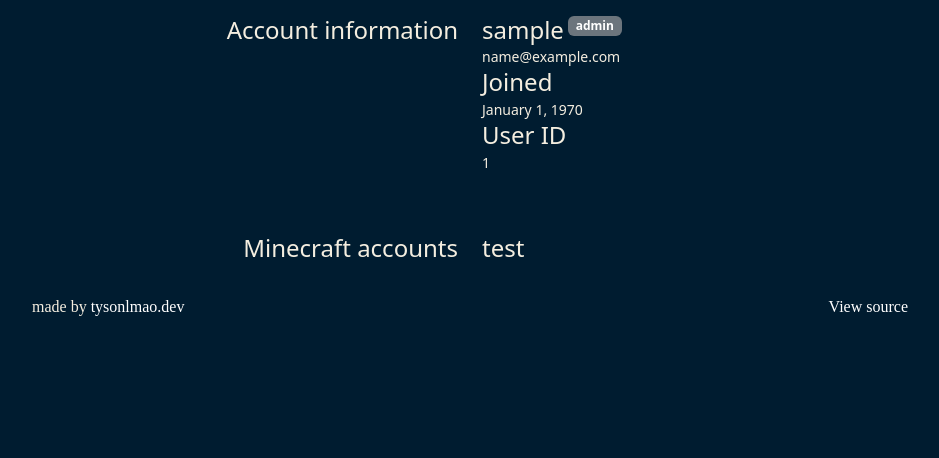
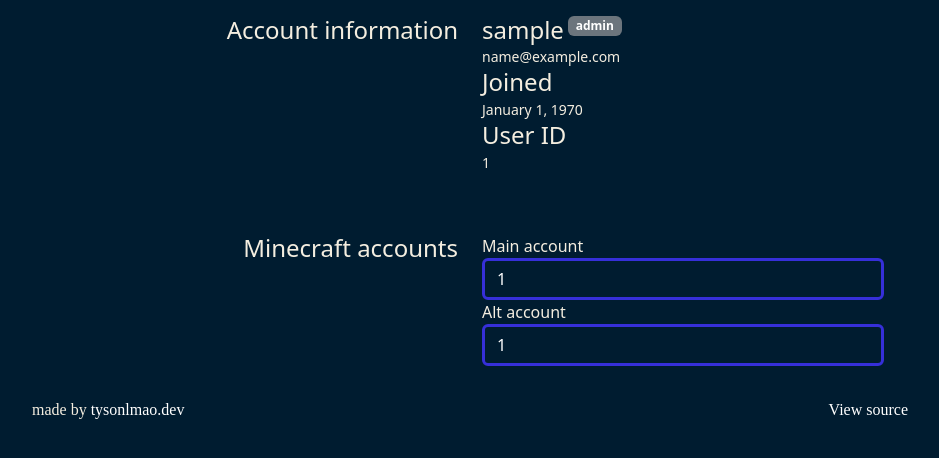
Before and after one commit to tysonlmao/pixelstats, a PHP site: page /settings.php in a window 1280 px wide. Shown: the part 276-734 px from the top of the page, without its empty margins (170-1109 px from the left). Run offline with PHP 8.4, Linux system fonts and the light colour scheme; the visitor is signed in with stand-in values (Sample User, id 1); tables that the repository leaves empty or names only in its code hold one stand-in row (values such as "Sample post"); some web fonts are replaced.

Commit message:
update_accounts

```diff
--- a/settings.php
+++ b/settings.php
@@ -6,7 +6,43 @@ if (!isset($_SESSION['userId'])) {
     header("Location: login.php");
     exit();
 }
+
+require "./includes/connection.inc.php"; // Include your database connection code
+
+// Fetch user account data from the database
+$userId = $_SESSION['userId'];
+$sql = "SELECT main_account, alt_account FROM user_accounts WHERE user_id = :userId";
+$stmt = $pdo->prepare($sql);
+$stmt->bindParam(':userId', $userId, PDO::PARAM_INT);
+$stmt->execute();
+$userAccountData = $stmt->fetch(PDO::FETCH_ASSOC);
+
+// Initialize variables to store the current values
+$currentMainAccount = $userAccountData['main_account'];
+$currentAltAccount = $userAccountData['alt_account'];
+
+if ($_SERVER['REQUEST_METHOD'] === 'POST') {
+    // Handle form submission
+    $mainAccount = $_POST['mainAccount'];
+    $altAccount = $_POST['altAccount'];
+
+    if ($mainAccount !== $currentMainAccount || $altAccount !== $currentAltAccount) {
+        // Only update the database if there are changes
+        $sql = "UPDATE user_accounts SET main_account = :mainAccount, alt_account = :altAccount WHERE user_id = :userId";
+        $stmt = $pdo->prepare($sql);
+        $stmt->bindParam(':mainAccount', $mainAccount, PDO::PARAM_STR);
+        $stmt->bindParam(':altAccount', $altAccount, PDO::PARAM_STR);
+        $stmt->bindParam(':userId', $userId, PDO::PARAM_INT);
+
+        if ($stmt->execute()) {
+            // Update the current values with new ones
+            $currentMainAccount = $mainAccount;
+            $currentAltAccount = $altAccount;
+        }
+    }
+}
 ?>
+
 <!DOCTYPE html>
 <html lang="en">
 
@@ -18,6 +54,12 @@ if (!isset($_SESSION['userId'])) {
     <link rel="stylesheet" href="./css/style.css">
     <link rel="stylesheet" href="./css/fonts.css">
     <link rel="stylesheet" href="./css/animate.css">
+    <script>
+        // JavaScript function to show the "Save Changes" button
+        function showSaveButton() {
+            document.getElementById('saveButton').style.display = 'block';
+        }
+    </script>
 </head>
 
 <body>
@@ -28,7 +70,6 @@ if (!isset($_SESSION['userId'])) {
         </div>
     </header>
     <main class="container">
-        <i class="mt-5"></i>
         <div class="row box-no-border">
             <div class="col-md-6 text-end">
                 <h4>Account information</h4>
@@ -38,17 +79,15 @@ if (!isset($_SESSION['userId'])) {
                     <div class="d-flex">
                         <h4><?php echo $_SESSION['userUsername'] ?></h4>
                         <?php
-                        require "./includes/connection.inc.php"; // Include your database connection code
-
                         // Query the user_role from the database
-                        $userId = $_SESSION['userId']; // Assuming you have the user's ID in the session
+                        $userId = $_SESSION['userId'];
                         $sql = "SELECT user_role FROM users WHERE id = :id";
                         $stmt = $pdo->prepare($sql);
                         $stmt->bindParam(':id', $userId, PDO::PARAM_INT);
                         $stmt->execute();
                         $user = $stmt->fetch();
 
-                        $role = $user ? $user['user_role'] : 'User'; // Default to 'User' if no role is found
+                        $role = $user ? $user['user_role'] : 'User';
                         $badgeClass = '';
                         switch ($role) {
                             case 'Admin':
@@ -78,9 +117,20 @@ if (!isset($_SESSION['userId'])) {
                 <h4>Minecraft accounts</h4>
             </div>
             <div class="col-md-6">
-                <h4>test</h4>
+                <form method="POST" action="settings.php">
+                    <div class="form-group">
+                        <label for="mainAccount">Main account</label>
+                        <input type="text" class="form-control" name="mainAccount" id="mainAccount" placeholder="Enter your main account" oninput="showSaveButton();" value="<?php echo $currentMainAccount; ?>" required>
+                    </div>
+
+                    <div class="form-group">
+                        <label for="altAccount">Alt account</label>
+                        <input type="text" class="form-control" name="altAccount" id="altAccount" placeholder="Enter your alt account" oninput="showSaveButton();" value="<?php echo $currentAltAccount; ?>">
+                    </div>
+
+                    <button type="submit" class="btn btn-primary" style="display: none;" id="saveButton">Save Changes</button>
+                </form>
             </div>
-        </div>
         </div>
     </main>
     <script src="https://cdn.jsdelivr.net/npm/bootstrap@5.3.2/dist/js/bootstrap.bundle.min.js" integrity="sha384-C6RzsynM9kWDrMNeT87bh95OGNyZPhcTNXj1NW7RuBCsyN/o0jlpcV8Qyq46cDfL" crossorigin="anonymous"></script>
```
Also changed, not shown: includes/update_accounts.php (added, +28 -0 lines).
